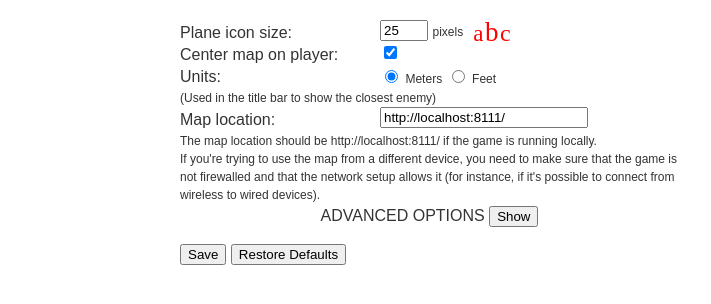
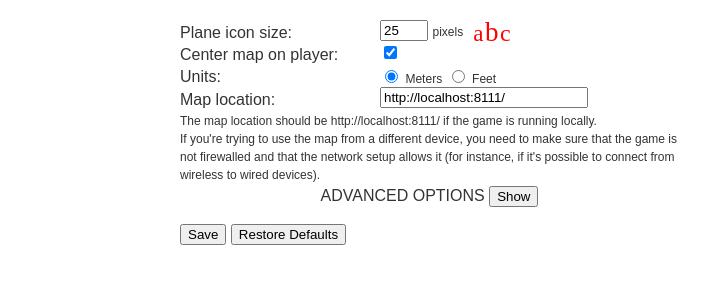
Before and after one commit to slikts/wtmap, a browser extension: page src/options.html in a window 1280 px wide. Shown: the part 174-478 px from the top of the page, without its empty margins (210-921 px from the left). Drawn offline with Linux system fonts and the light colour scheme.

Commit message:
upd readme about map panel caption info

```diff
--- a/src/options.html
+++ b/src/options.html
@@ -51,11 +51,6 @@
                             <label for="units-meters">Meters</label>
                             <input type="radio" value="feet" id="units-feet" name="units">
                             <label for="units-feet">Feet</label>
-                        </td>
-                    </tr>
-                    <tr>
-                        <td colspan="2">
-                            <span class="text">(Used in the title bar to show the closest enemy)</span>
                         </td>
                     </tr>
                     <tr>
```
Also changed, not shown: 1 other file.
